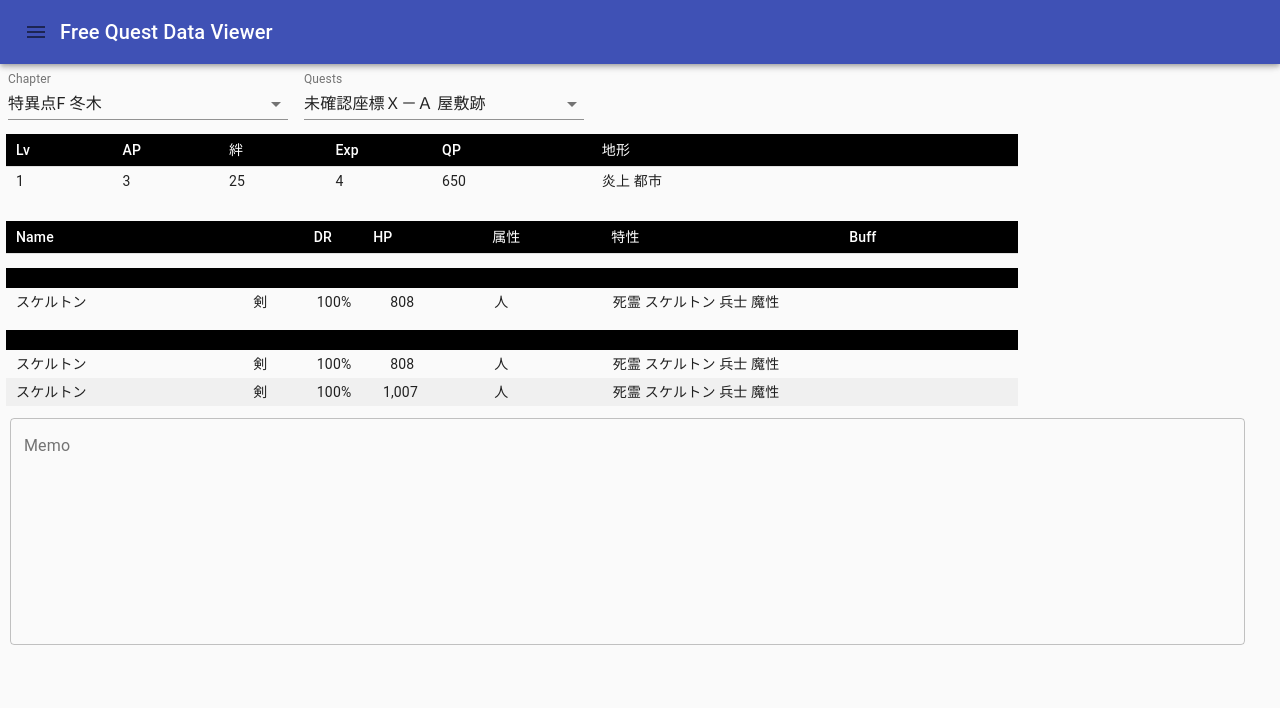
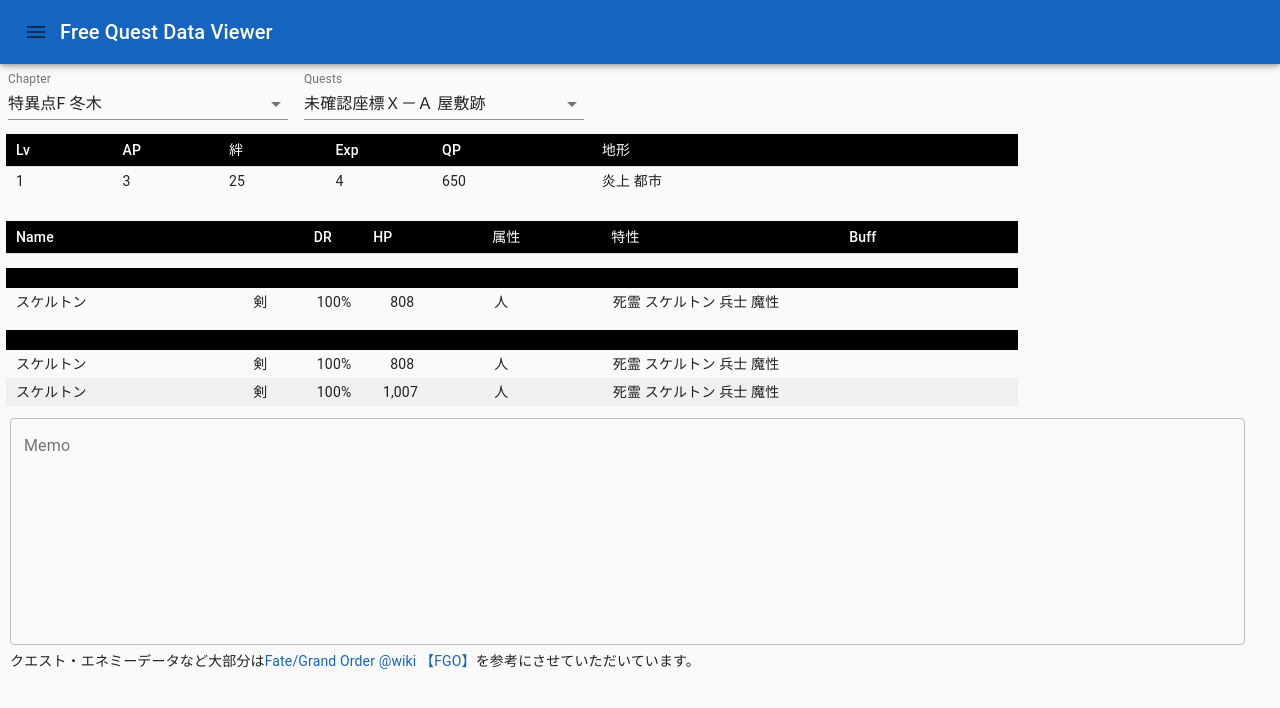
Before and after one commit to kanata3249/FreeQuestDataViewer, a React app: page / in a window 1280 px wide. Shown: the top 708 px of the page. Built offline with nearby package versions, Linux system fonts and the light colour scheme.

Commit message:
add notice message

```diff
--- a/src/app/pages/topPage.tsx
+++ b/src/app/pages/topPage.tsx
@@ -1,7 +1,7 @@
 import React, { FC, useEffect, useState } from 'react'
 import { makeStyles, createStyles, Theme } from '@material-ui/core/styles'
 
-import { AppBar, Toolbar, IconButton, Typography, Grid } from '@material-ui/core'
+import { AppBar, Toolbar, IconButton, Typography, Link } from '@material-ui/core'
 import MenuIcon from '@material-ui/icons/Menu'
 
 import { QuestSelector } from '../components/QuestSelector'
@@ -12,7 +12,10 @@ import { questList, questData } from '../../fgo/questInfo'
 
 const useStyles = makeStyles((theme: Theme) =>
   createStyles({
-    toolbar: theme.mixins.toolbar
+    toolbar: theme.mixins.toolbar,
+    notice: {
+      marginLeft: 10,
+    }
   }))
 
 const validatedQuestId = (questId) => {
@@ -68,6 +71,9 @@ export const TopPage: FC = () => {
         <QuestViewer questData={questData} questId={questId}/>
         <QuestMemo key={questId} questId={questId} maxLength={10 * 1024} onChange={handleMemoChanged} text={loadMemo(questId)}/>
       </div>
+      <div className={classes.notice}>
+        クエスト・エネミーデータなど大部分は<Link href="https://w.atwiki.jp/f_go/" target="blank">Fate/Grand Order @wiki 【FGO】</Link>を参考にさせていただいています。
+      </div>
     </>
   )
 }
--- a/src/app/theme.ts
+++ b/src/app/theme.ts
@@ -1,12 +1,14 @@
-import React from "react";
 import { createMuiTheme } from "@material-ui/core/styles"
-import green from '@material-ui/core/colors/green';
+import * as colors from '@material-ui/core/colors'
 
 const isDarkMode = () => matchMedia('(prefers-color-scheme: dark)').matches
 
 export const appTheme = () => {
   const theme = createMuiTheme({
     palette: {
+      primary: {
+        main: colors.blue[800],
+      },
       type: isDarkMode() ? "dark" : "light",
     },
   })
```
